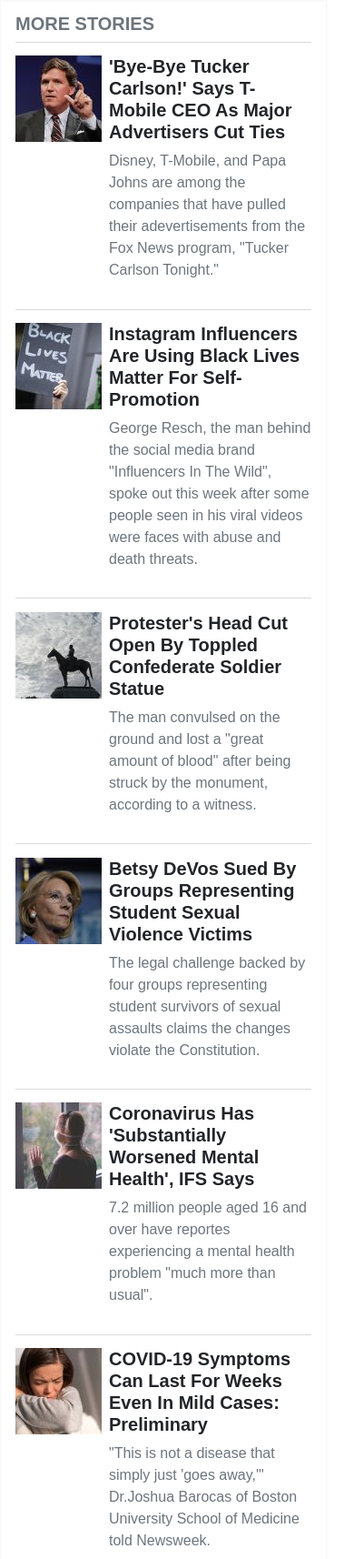
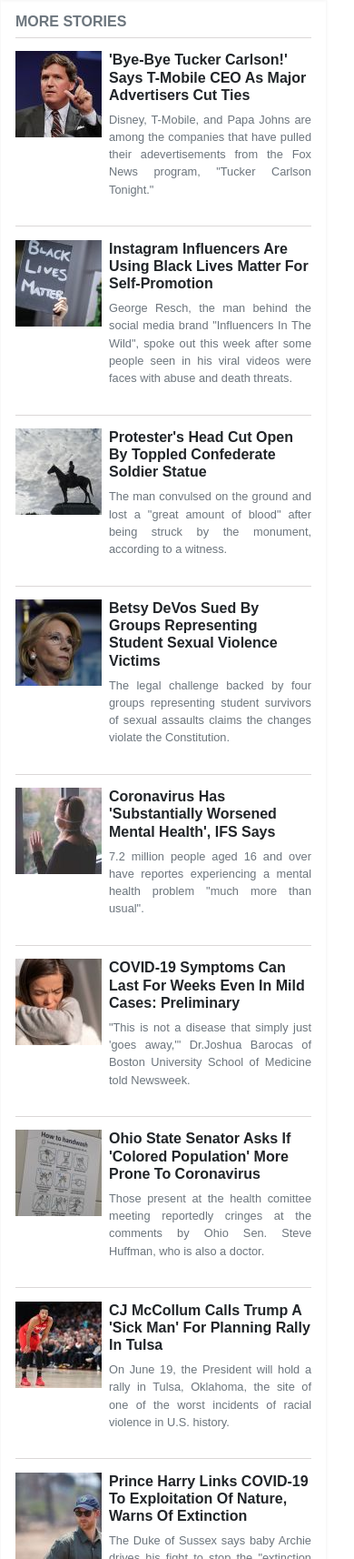
Before and after one commit to chelmerrox/Project-7-Using-Bootstrap, a plain HTML site: page index.html in a window 390 px wide. Shown: the part 6100-7814 px from the top of the page at 91% size. Drawn offline with nearby package versions, Linux system fonts and the light colour scheme.

Commit message:
Decrease font size of texts in section 6 for mobile and tablet screen size

```diff
--- a/index.html
+++ b/index.html
@@ -736,7 +736,7 @@
             <div class="row">
               <!--Section 6 - More stories section-->
               <section class="px-3 py-3 shadow-sm row-md-4 order-md-9">
-                <h5 class="text-uppercase text-muted font-weight-bold">more stories</h5>
+                <h6 class="text-uppercase text-muted font-weight-bold">more stories</h6>
 
                   <div class="d-flex flex-row section-6-subsections section-6-border-top">
                     <div class="pr-2">
@@ -744,8 +744,8 @@
                     </div>
 
                     <div class="flex-item-6-2">
-                      <h5 class="font-weight-bold text-capitalize sect-4-heading-1">'bye-bye tucker carlson!' says t-mobile cEO as major advertisers cut ties</h5>
-                      <p class="text-muted">Disney, T-Mobile, and Papa Johns are among the companies that have pulled their adevertisements from the Fox News program, "Tucker Carlson Tonight."</p>
+                      <h6 class="font-weight-bold text-capitalize sect-4-heading-1">'bye-bye tucker carlson!' says t-mobile cEO as major advertisers cut ties</h6>
+                      <p class="text-muted small text-justify">Disney, T-Mobile, and Papa Johns are among the companies that have pulled their adevertisements from the Fox News program, "Tucker Carlson Tonight."</p>
                     </div>
                   </div>
 
@@ -755,8 +755,8 @@
                     </div>
 
                     <div class="flex-item-6-2">
-                      <h5 class="font-weight-bold text-capitalize sect-4-heading-1">instagram influencers are using black lives matter for self-promotion</h5>
-                      <p class="text-muted">George Resch, the man behind the social media brand "Influencers In The Wild", spoke out this week after some people seen in his viral videos were faces with abuse and death threats.</p>
+                      <h6 class="font-weight-bold text-capitalize sect-4-heading-1">instagram influencers are using black lives matter for self-promotion</h6>
+                      <p class="text-muted small text-justify">George Resch, the man behind the social media brand "Influencers In The Wild", spoke out this week after some people seen in his viral videos were faces with abuse and death threats.</p>
                     </div>
                   </div>
 
@@ -766,8 +766,8 @@
                     </div>
 
                     <div class="flex-item-6-2">
-                      <h5 class="font-weight-bold text-capitalize sect-4-heading-1">protester's head cut open by toppled confederate soldier statue</h5>
-                      <p class="text-muted">The man convulsed on the ground and lost a "great amount of blood" after being struck by the monument, according to a witness.</p>
+                      <h6 class="font-weight-bold text-capitalize sect-4-heading-1">protester's head cut open by toppled confederate soldier statue</h6>
+                      <p class="text-muted small text-justify">The man convulsed on the ground and lost a "great amount of blood" after being struck by the monument, according to a witness.</p>
                     </div>
                   </div>
 
@@ -777,8 +777,8 @@
                     </div>
 
                     <div class="flex-item-6-2">
-                      <h5 class="font-weight-bold text-capitalize sect-4-heading-1">betsy DeVos sued by groups representing student sexual violence victims</h5>
-                      <p class="text-muted">The legal challenge backed by four groups representing student survivors of sexual assaults claims the changes violate the Constitution.</p>
+                      <h6 class="font-weight-bold text-capitalize sect-4-heading-1">betsy DeVos sued by groups representing student sexual violence victims</h6>
+                      <p class="text-muted small text-justify">The legal challenge backed by four groups representing student survivors of sexual assaults claims the changes violate the Constitution.</p>
                     </div>
                   </div>
 
@@ -788,8 +788,8 @@
                     </div>
 
                     <div class="flex-item-6-2">
-                      <h5 class="font-weight-bold text-capitalize sect-4-heading-1">coronavirus has 'substantially worsened mental health', IFS says</h5>
-                      <p class="text-muted">7.2 million people aged 16 and over  have reportes experiencing a mental health problem "much more than usual".</p>
+                      <h6 class="font-weight-bold text-capitalize sect-4-heading-1">coronavirus has 'substantially worsened mental health', IFS says</h6>
+                      <p class="text-muted small text-justify">7.2 million people aged 16 and over  have reportes experiencing a mental health problem "much more than usual".</p>
                     </div>
                   </div>
 
@@ -799,8 +799,8 @@
                     </div>
 
                     <div class="flex-item-6-2">
-                      <h5 class="font-weight-bold text-capitalize sect-4-heading-1">COVID-19 symptoms can last for weeks even in mild cases: preliminary</h5>
-                      <p class="text-muted">"This is not a disease that simply just 'goes away,'" Dr.Joshua Barocas of Boston University School of Medicine told Newsweek.</p>
+                      <h6 class="font-weight-bold text-capitalize sect-4-heading-1">COVID-19 symptoms can last for weeks even in mild cases: preliminary</h6>
+                      <p class="text-muted small text-justify">"This is not a disease that simply just 'goes away,'" Dr.Joshua Barocas of Boston University School of Medicine told Newsweek.</p>
                     </div>
                   </div>
 
@@ -810,8 +810,8 @@
                     </div>
 
                     <div class="flex-item-6-2">
-                      <h5 class="font-weight-bold text-capitalize sect-4-heading-1">ohio state senator asks if 'colored population' more prone to coronavirus</h5>
-                      <p class="text-muted">Those present at the health comittee meeting reportedly cringes at the comments by Ohio Sen. Steve Huffman, who is also a doctor.</p>
+                      <h6 class="font-weight-bold text-capitalize sect-4-heading-1">ohio state senator asks if 'colored population' more prone to coronavirus</h6>
+                      <p class="text-muted small text-justify">Those present at the health comittee meeting reportedly cringes at the comments by Ohio Sen. Steve Huffman, who is also a doctor.</p>
                     </div>
                   </div>
 
@@ -821,8 +821,8 @@
                     </div>
 
                     <div class="flex-item-6-2">
-                      <h5 class="font-weight-bold text-capitalize sect-4-heading-1">CJ McCollum calls trump a 'sick man' for planning rally in tulsa</h5>
-                      <p class="text-muted">On June 19, the President will hold a rally in Tulsa, Oklahoma, the site of one of the worst incidents of racial violence in U.S. history.</p>
+                      <h6 class="font-weight-bold text-capitalize sect-4-heading-1">CJ McCollum calls trump a 'sick man' for planning rally in tulsa</h6>
+                      <p class="text-muted small text-justify">On June 19, the President will hold a rally in Tulsa, Oklahoma, the site of one of the worst incidents of racial violence in U.S. history.</p>
                     </div>
                   </div>
 
@@ -832,8 +832,8 @@
                     </div>
 
                     <div class="flex-item-6-2">
-                      <h5 class="font-weight-bold text-capitalize sect-4-heading-1">prince harry links COVID-19 to exploitation of nature, warns of extinction</h5>
-                      <p class="text-muted">The Duke of Sussex says baby Archie drives his fight to stop the "extinction crisis" as he warns coronavirus may be linked to "explitation of nature".</p>
+                      <h6 class="font-weight-bold text-capitalize sect-4-heading-1">prince harry links COVID-19 to exploitation of nature, warns of extinction</h6>
+                      <p class="text-muted small text-justify">The Duke of Sussex says baby Archie drives his fight to stop the "extinction crisis" as he warns coronavirus may be linked to "explitation of nature".</p>
                     </div>
                   </div>
 
@@ -843,8 +843,8 @@
                     </div>
 
                     <div class="flex-item-6-2">
-                      <h5 class="font-weight-bold text-capitalize sect-4-heading-1">seattle mayor tells trump 'go back to your bunker' after protest criticism</h5>
-                      <p class="text-muted">The president has criticized the situation in the city, stating he could intervene amid ongoing protests.</p>
+                      <h6 class="font-weight-bold text-capitalize sect-4-heading-1">seattle mayor tells trump 'go back to your bunker' after protest criticism</h6>
+                      <p class="text-muted small text-justify">The president has criticized the situation in the city, stating he could intervene amid ongoing protests.</p>
                     </div>
                   </div>
 
@@ -854,8 +854,8 @@
                     </div>
 
                     <div class="flex-item-6-2">
-                      <h5 class="font-weight-bold text-capitalize sect-4-heading-1">'cops' cancelled: TV show has been accused of racism since it first aired</h5>
-                      <p class="text-muted">"Cops" cancellations comes amid calls for another unscripted police series. "Live PD," to be pulled off the air.</p>
+                      <h6 class="font-weight-bold text-capitalize sect-4-heading-1">'cops' cancelled: TV show has been accused of racism since it first aired</h6>
+                      <p class="text-muted small text-justify">"Cops" cancellations comes amid calls for another unscripted police series. "Live PD," to be pulled off the air.</p>
                     </div>
                   </div>
               </section>
```
